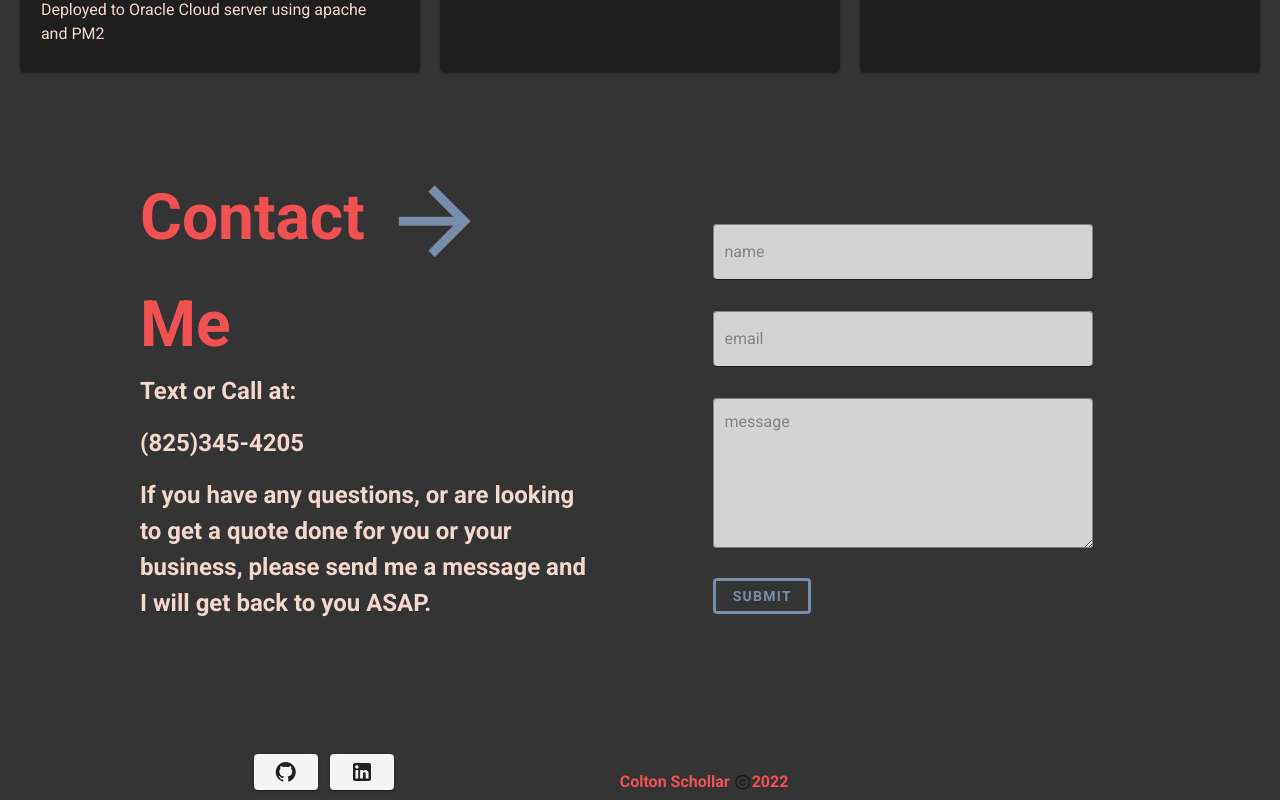
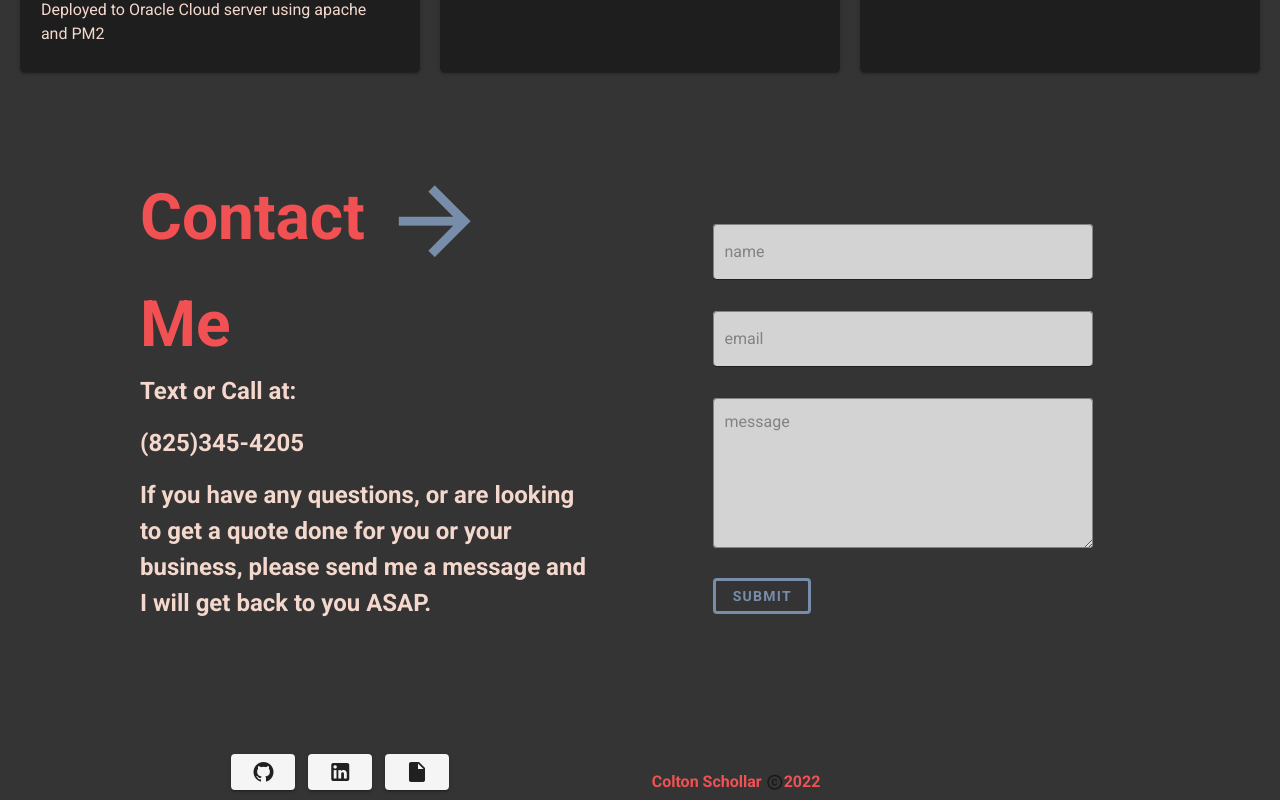
Before and after one commit to Schollar/portfolio, a Vue app: page /#/ in a window 1280 px wide. Shown: the part 3204-4004 px from the top of the page. Built offline with nearby package versions, Linux system fonts and the light colour scheme.

Commit message:
Created link to my resume, added tooltips to bottom button links

```diff
--- a/src/components/FooterSection.vue
+++ b/src/components/FooterSection.vue
@@ -2,12 +2,36 @@
   <v-footer id="footer">
     <section class="footer">
       <section class="icons">
-        <v-btn href="https://www.github.com/schollar" target="_blank">
-          <v-icon> mdi-github</v-icon>
-        </v-btn>
-        <v-btn href="https://www.linkedin.com/in/cschollar/" target="_blank">
-          <v-icon> mdi-linkedin</v-icon>
-        </v-btn>
+        <v-tooltip top>
+          <template v-slot:activator="{ on, attrs }">
+            <v-btn href="https://www.github.com/schollar" target="_blank">
+              <v-icon icon v-bind="attrs" v-on="on"> mdi-github</v-icon>
+            </v-btn>
+          </template>
+          <span>My Github</span>
+        </v-tooltip>
+        <v-tooltip top>
+          <template v-slot:activator="{ on, attrs }">
+            <v-btn
+              href="https://www.linkedin.com/in/cschollar/"
+              target="_blank"
+            >
+              <v-icon icon v-bind="attrs" v-on="on"> mdi-linkedin</v-icon>
+            </v-btn>
+          </template>
+          <span>My LinkedIn</span>
+        </v-tooltip>
+        <v-tooltip top>
+          <template v-slot:activator="{ on, attrs }">
+            <v-btn
+              href="https://docs.google.com/document/d/1rEEV6BsOTXPNnC_yyeofdYr7UJk9X1JsqF_btKGkAlc/edit?usp=sharing"
+              target="_blank"
+            >
+              <v-icon icon v-bind="attrs" v-on="on"> mdi-file</v-icon>
+            </v-btn>
+          </template>
+          <span>My Resume</span>
+        </v-tooltip>
       </section>
       <p class="copyright">
         Colton Schollar
```
Also changed, not shown: 1 other file (tests, documents, lock files or other folders).
